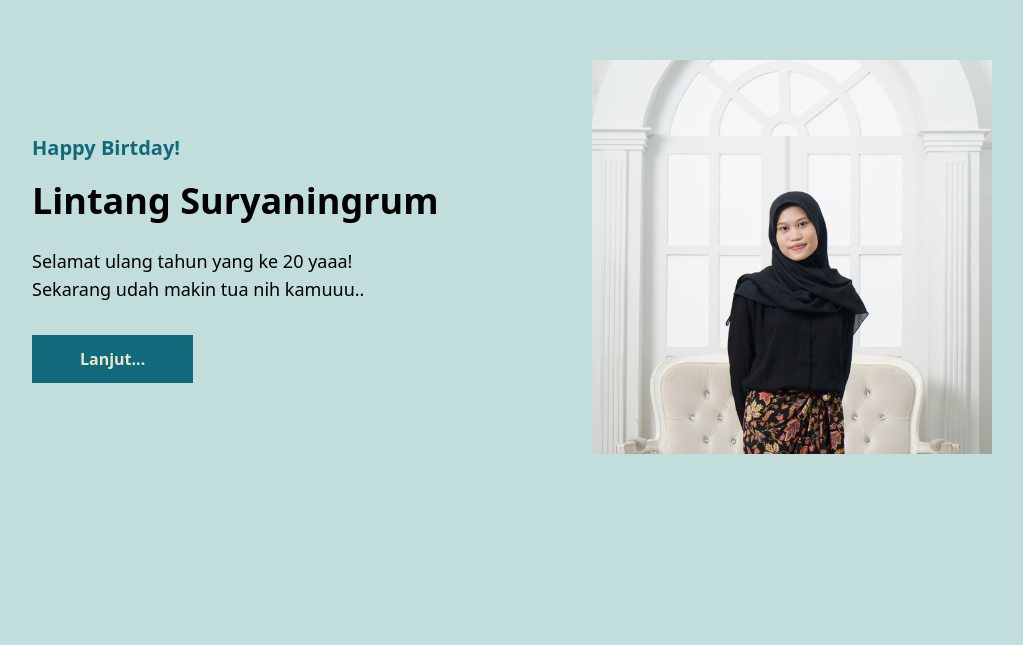
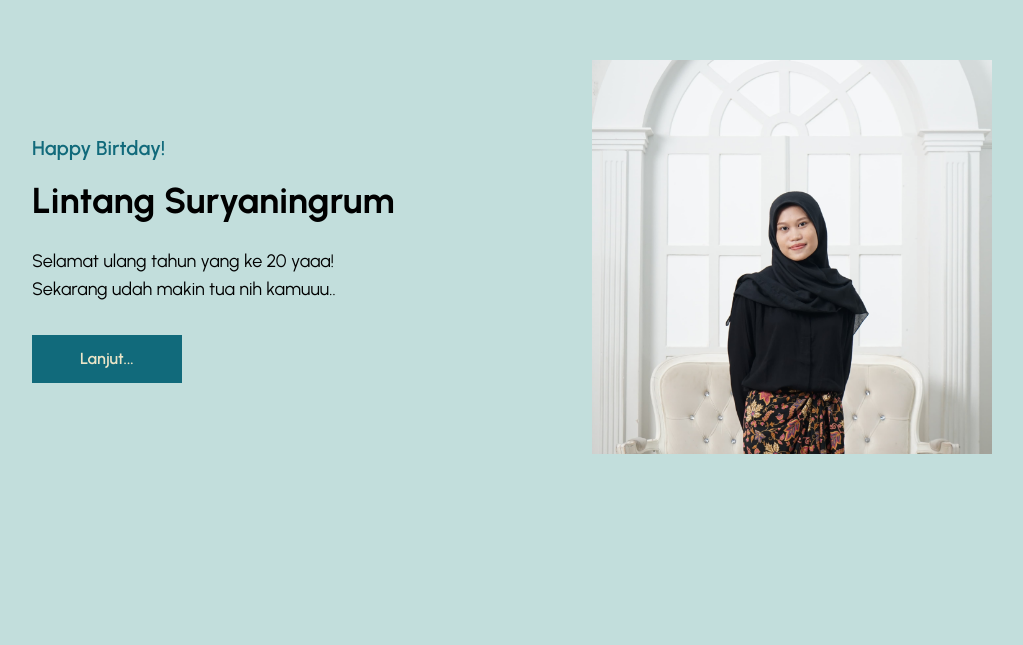
Before and after one commit to PIYUSHRAJ24/HappyBirthday, a website: page index.html in a window 1280 px wide. Shown: the part 155-800 px from the top of the page, without its empty margins (128-1151 px from the left). Drawn offline with nearby package versions, Linux system fonts and the light colour scheme.

Commit message:
Update font in main class

```diff
--- a/index.html
+++ b/index.html
@@ -13,7 +13,7 @@
         <link href="https://fonts.googleapis.com/css2?family=Urbanist:ital,wght@0,100;0,200;0,300;0,400;0,500;0,600;0,700;0,800;0,900;1,100;1,200;1,300;1,400;1,500;1,600;1,700;1,800;1,900&display=swap" rel="stylesheet">
         </head>
     <body>
-        <main class="w-full min-h-screen">
+        <main class="w-full min-h-screen font-['Urbanist']">
             <!-- Hero -->
             <section id="hero" class="w-full min-h-screen bg-[#C2DEDC] flex items-center justify-center lg:flex-col">
                 <div
```
